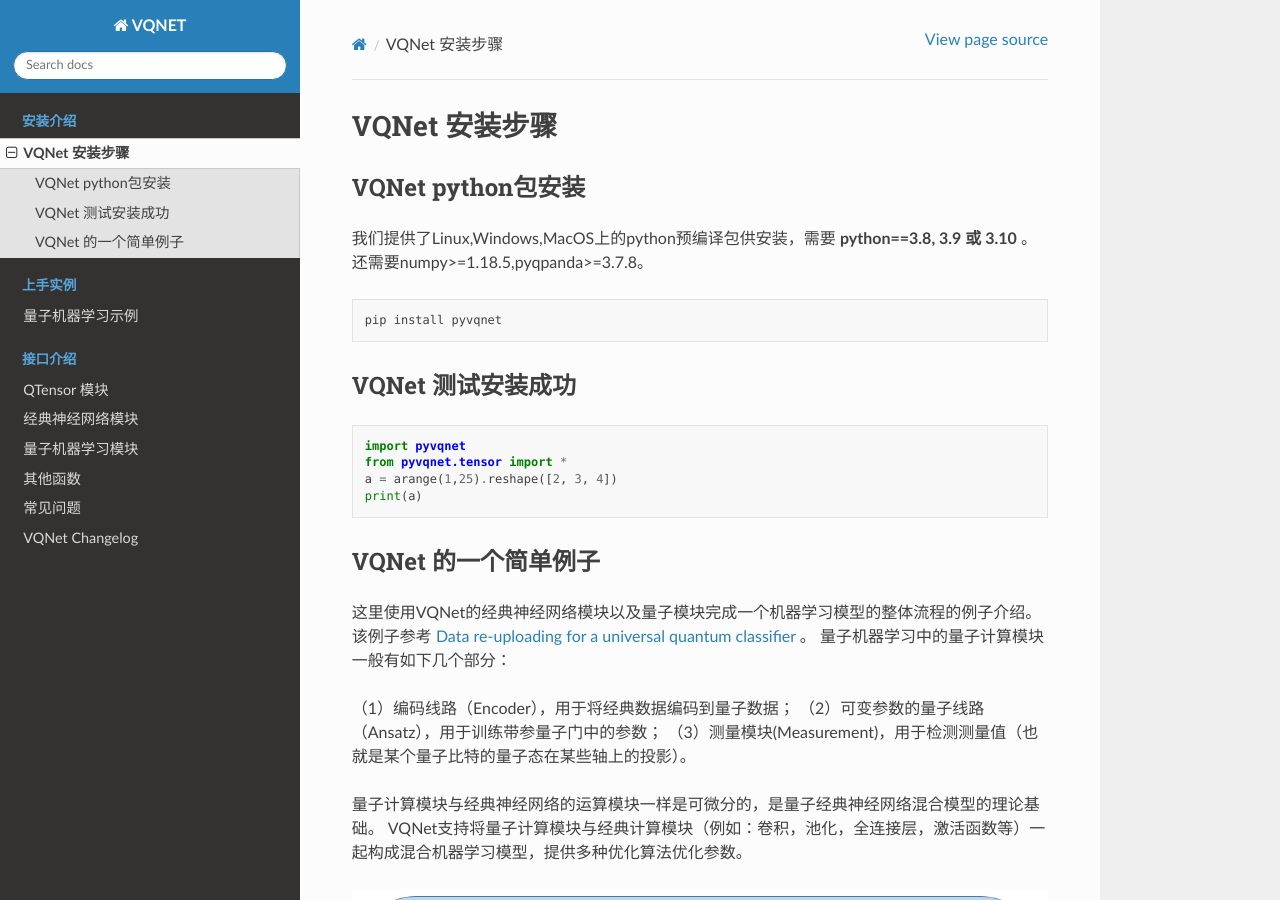
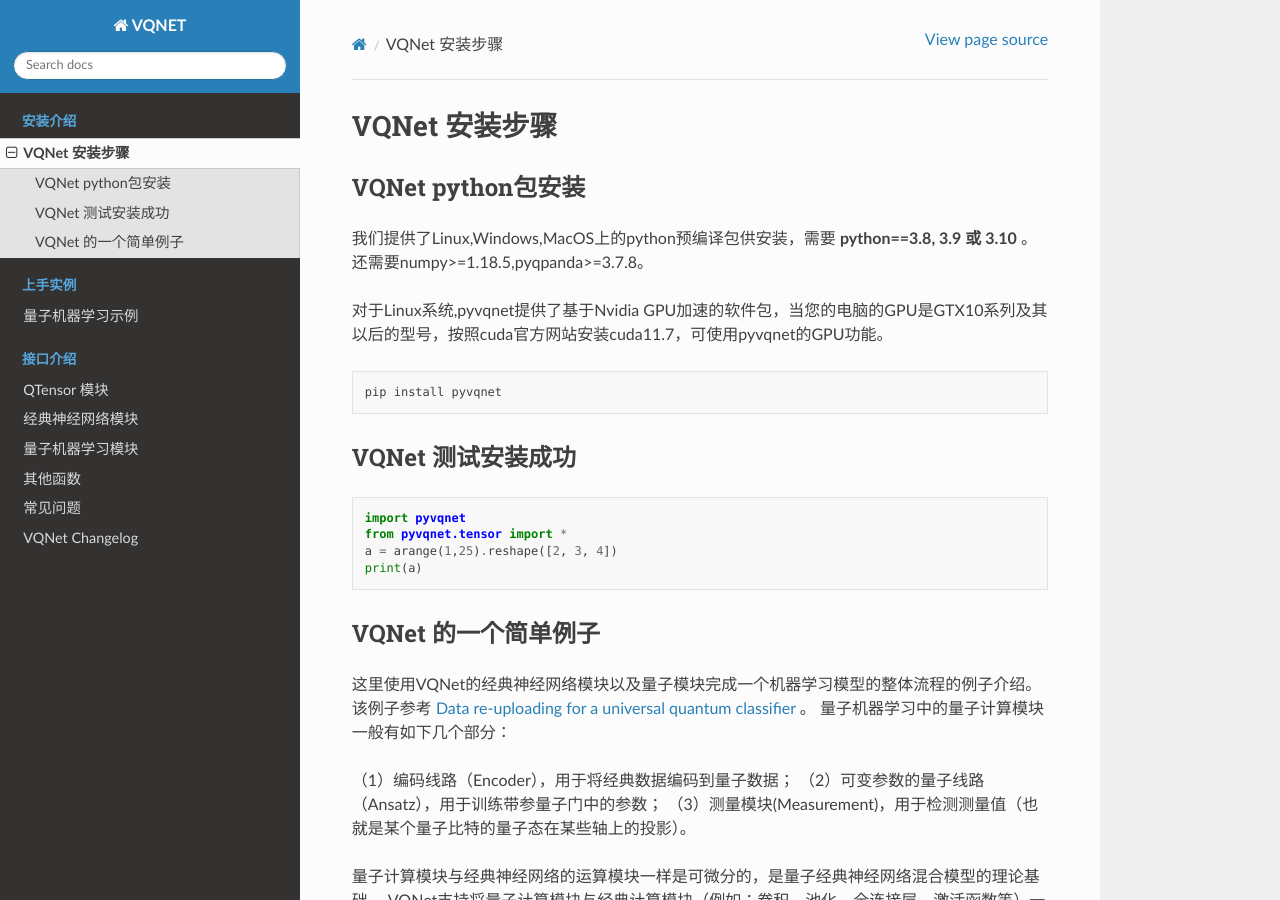
Before and after one commit to OriginQ/VQNET2.0-tutorial, a Sphinx documentation site: the page built from source/rst/install.rst, in a window 1280 px wide and 900 px high. Built offline with Sphinx 7.4.7 and the Read the Docs theme 2.0.0, drawn with Linux system fonts in a browser that asks for light colours.

Commit message:
[ref] ref doc of linux-gpu info.

```diff
--- a/source/rst/CHANGELOG.rst
+++ b/source/rst/CHANGELOG.rst
@@ -7,7 +7,7 @@
 
 Added
 ^^^^^^^^^^^
-- 增加了现有接口支持complex128、complex64、double、float、uint8、int8、bool、int16、int32、int64等类型计算（gpu）。
+- 增加了现有接口支持complex128、complex64、double、float、uint8、int8、bool、int16、int32、int64等类型计算（Linux下GPU,cuda11.7）。
 - 基于vqc的基础逻辑门：Hadamard、CNOT、I、RX、RY、PauliZ、PauliX、PauliY、S、RZ、RXX、RYY、RZZ、RZX、X1、Y1、Z1、U1、U2、U3、T、SWAP、P、TOFFOLI、CZ、CR、ISWAP。
 - 基于vqc的组合量子线路：VQC_HardwareEfficientAnsatz、VQC_BasicEntanglerTemplate、VQC_StronglyEntanglingTemplate、VQC_QuantumEmbedding、VQC_RotCircuit、VQC_CRotCircuit、VQC_CSWAPcircuit、VQC_Controlled_Hadamard、VQC_CCZ、VQC_FermionicSingleExcitation、VQC_FermionicDoubleExcitation、VQC_UCCSD、VQC_QuantumPoolingCircuit、VQC_BasisEmbedding、VQC_AngleEmbedding、VQC_AmplitudeEmbedding、VQC_IQPEmbedding。
 - 基于vqc的测量方法：VQC_Purity、VQC_VarMeasure、VQC_DensityMatrixFromQstate、Probability、MeasureAll。
--- a/source/rst/install.rst
+++ b/source/rst/install.rst
@@ -5,6 +5,8 @@
 ----------------------------------
 
 我们提供了Linux,Windows,MacOS上的python预编译包供安装，需要 **python==3.8, 3.9 或 3.10** 。还需要numpy>=1.18.5,pyqpanda>=3.7.8。
+
+对于Linux系统,pyvqnet提供了基于Nvidia GPU加速的软件包，当您的电脑的GPU是GTX10系列及其以后的型号，按照cuda官方网站安装cuda11.7，可使用pyvqnet的GPU功能。
 
 
 .. code-block::
```
